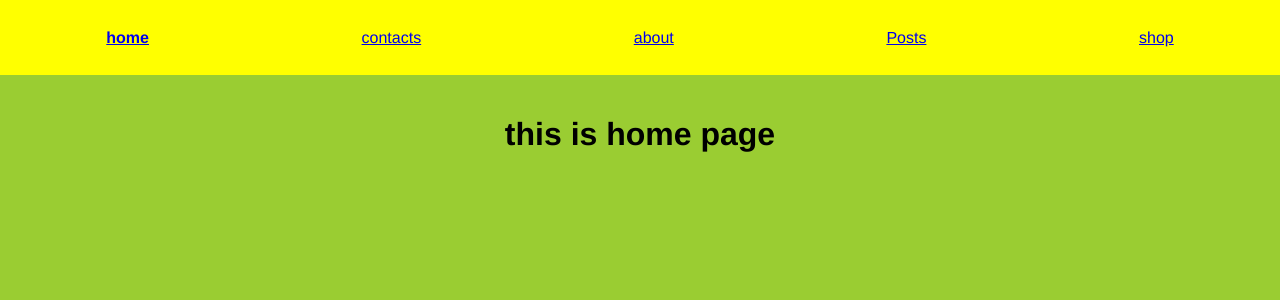
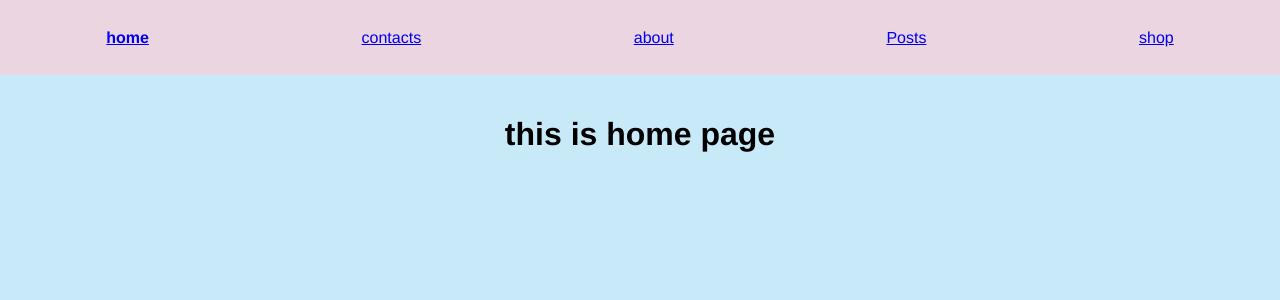
Before and after one commit to soltonbekov-aiymkyz/router-example, a React (Create React App) app: page / in a window 1280 px wide. Shown: the top 300 px of the page. Built offline with nearby package versions, Linux system fonts and the light colour scheme.

Commit message:
create new elament n filea

```diff
--- a/src/App.css
+++ b/src/App.css
@@ -1,7 +1,7 @@
 
 html, body {
   margin: 0;
-  background-color: yellowgreen;
+  background-color: rgb(200, 233, 248);
   font-family: 'Franklin Gothic Medium', 'Arial Narrow', Arial, sans-serif;
 }
 .App .ul {
@@ -12,7 +12,7 @@ html, body {
   margin: 0;
   width: 100%;
   min-height: 75px;
-  background-color: yellow;
+  background-color: rgb(235, 213, 224);
 }
 .App .ul li {
   list-style-type: none;
```
